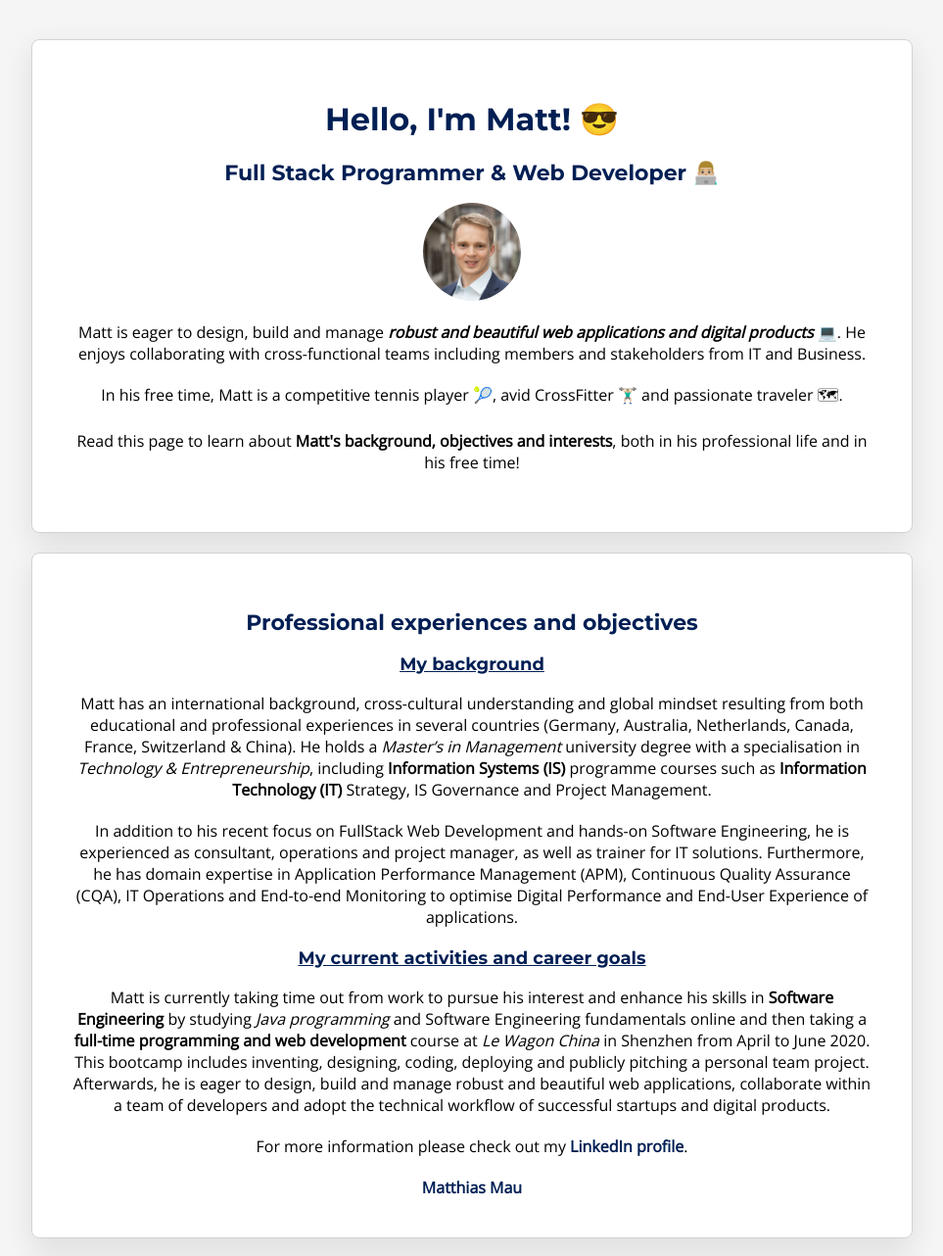
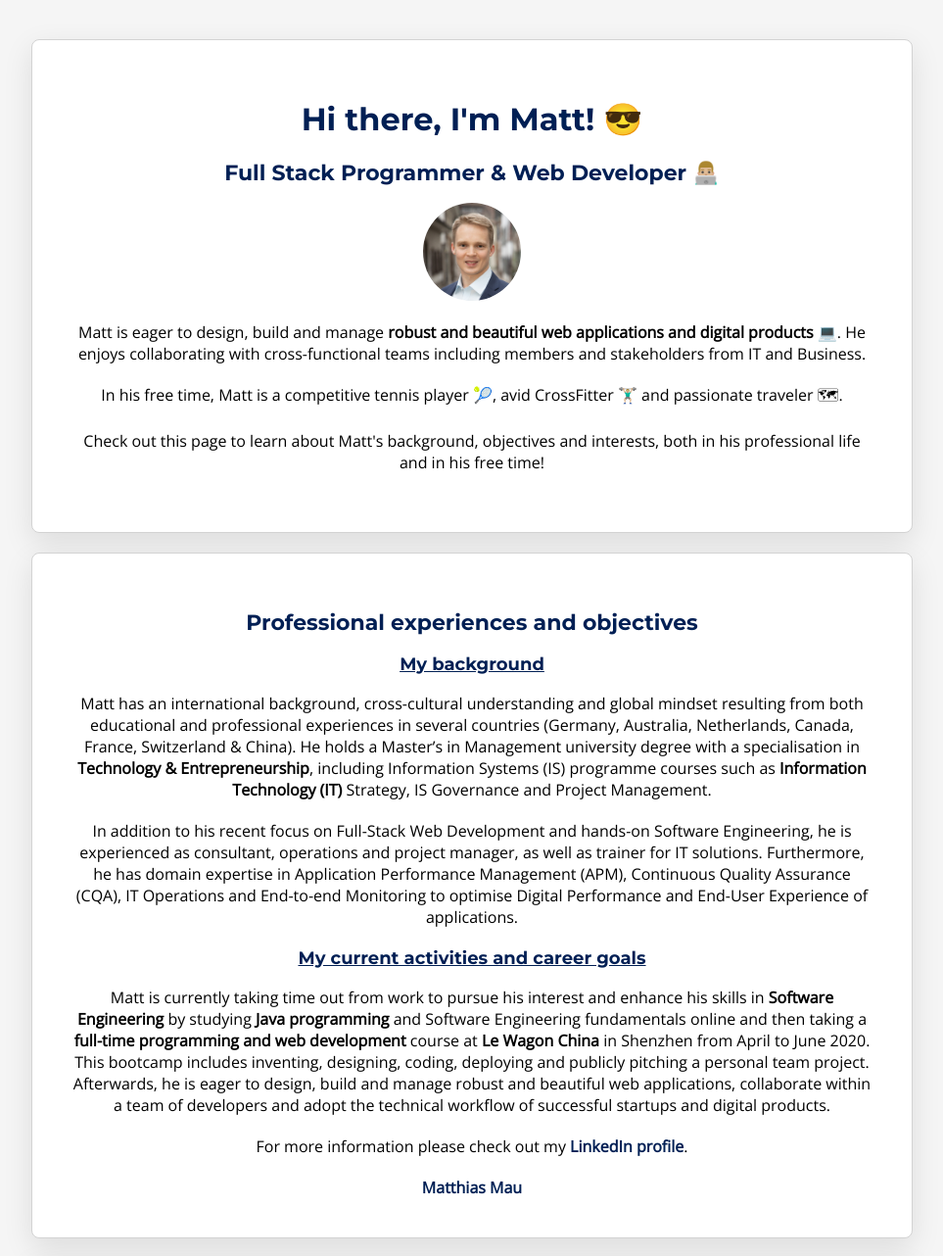
Before and after one commit to MattMau88/profile, a plain HTML site: page index.html in a window 1280 px wide. Shown: the top 1282 px of the page at 98% size, without its empty margins (158-1121 px from the left). Drawn offline with nearby package versions, Linux system fonts and the light colour scheme.

Commit message:
make my profile prettier

```diff
--- a/index.html
+++ b/index.html
@@ -3,7 +3,7 @@
 
  <head>
     <title>Matt's Profile Page</title>
-    <meta name="description" content="Personal profile page of Matt">
+    <meta name="description" content="Personal Profile Page of MattMau88">
     <meta charset="utf-8">
     <meta name="viewport" content="width=device-width, initial-scale=1">
     <link rel="stylesheet" href="style.css">
@@ -14,28 +14,28 @@
   <body>
     <div class="container">
       <div class="card-white">
-        <h1>Hello, I'm Matt! 😎 </h1>
+        <h1>Hi there, I'm Matt! 😎 </h1>
         <h2>Full Stack Programmer & Web Developer 👨🏼‍💻</h2>
           <img src="images/NoTie_Square_1000px.jpg" class="img-circle" width="100px" alt="Matthias Mau">
           <p>
-            Matt is eager to design, build and manage <strong><em>robust and beautiful web applications and digital products</em></strong> 💻.
+            Matt is eager to design, build and manage <strong>robust and beautiful web applications and digital products</strong> 💻.
             He enjoys collaborating with cross-functional teams including members and stakeholders from IT and Business.
           </p>
           <p>
             In his free time, Matt is a competitive tennis player 🎾, avid CrossFitter 🏋🏼‍♂️ and passionate traveler 🗺.
           </p>
-          <p>Read this page to learn about <b>Matt's background, objectives and interests</b>, both in his professional life and in his free time!</p>
+          <p>Check out this page to learn about Matt's background, objectives and interests, both in his professional life and in his free time!</p>
       </div>
       <div class="card-white">
          <h2 id="WorkHeader">Professional experiences and objectives</h2>
            <h3>My background</h3>
-            <p>Matt has an international background, cross-cultural understanding and global mindset resulting from both educational and professional experiences in several countries (Germany, Australia, Netherlands, Canada, France, Switzerland & China). He holds a <em>Master’s in Management</em> university degree with a specialisation in <em>Technology & Entrepreneurship</em>, including <b>Information Systems (IS)</b> programme courses such as <b>Information Technology (IT)</b> Strategy, IS Governance and Project Management.</p>
-            <p>In addition to his recent focus on FullStack Web Development and hands-on Software Engineering, he is experienced as consultant, operations and project manager, as well as trainer for IT solutions. Furthermore, he has domain expertise in Application Performance Management (APM), Continuous Quality Assurance (CQA), IT Operations and End-to-end Monitoring to optimise Digital Performance and End-User Experience of applications.</p>
+            <p>Matt has an international background, cross-cultural understanding and global mindset resulting from both educational and professional experiences in several countries (Germany, Australia, Netherlands, Canada, France, Switzerland & China). He holds a Master’s in Management university degree with a specialisation in <strong>Technology & Entrepreneurship</strong>, including Information Systems (IS) programme courses such as <b>Information Technology (IT)</b> Strategy, IS Governance and Project Management.</p>
+            <p>In addition to his recent focus on Full-Stack Web Development and hands-on Software Engineering, he is experienced as consultant, operations and project manager, as well as trainer for IT solutions. Furthermore, he has domain expertise in Application Performance Management (APM), Continuous Quality Assurance (CQA), IT Operations and End-to-end Monitoring to optimise Digital Performance and End-User Experience of applications.</p>
           <h3>My current activities and career goals</h3>
-             <p>Matt is currently taking time out from work to pursue his interest and enhance his skills in <b>Software Engineering</b> by studying <em>Java programming</em> and Software Engineering fundamentals online and then taking a <b>full-time programming and web development</b> course at <em>Le Wagon China</em> in Shenzhen from April to June 2020. This bootcamp includes inventing, designing, coding, deploying and publicly pitching a personal team project. Afterwards, he is eager to design, build and manage robust and beautiful web applications, collaborate within a team of developers and adopt the technical workflow of successful startups and digital products.</p>
-            <script type="text/javascript" src="https://platform.linkedin.com/badges/js/profile.js" async defer></script>
-            <p>For more information please check out my <a href="https://www.linkedin.com/in/matthias-mau-601b3a57/" target="blank_"> LinkedIn profile</a>.</p>
-            <div class="LI-profile-badge"  data-version="v1" data-size="large" data-locale="en_US" data-type="horizontal" data-theme="dark" data-vanity="matthias-mau-601b3a57"><a class="LI-simple-link" href='https://cn.linkedin.com/in/matthias-mau-601b3a57?trk=profile-badge'>Matthias Mau</a></div>
+             <p>Matt is currently taking time out from work to pursue his interest and enhance his skills in <strong>Software Engineering</strong> by studying <strong>Java programming</strong> and Software Engineering fundamentals online and then taking a <strong>full-time programming and web development</strong> course at <strong>Le Wagon China</strong> in Shenzhen from April to June 2020. This bootcamp includes inventing, designing, coding, deploying and publicly pitching a personal team project. Afterwards, he is eager to design, build and manage robust and beautiful web applications, collaborate within a team of developers and adopt the technical workflow of successful startups and digital products.</p>
+             <script type="text/javascript" src="https://platform.linkedin.com/badges/js/profile.js" async defer></script>
+              <p>For more information please check out my <a href="https://www.linkedin.com/in/matthias-mau-601b3a57/" target="blank_"> LinkedIn profile</a>.</p>
+              <div class="LI-profile-badge"  data-version="v1" data-size="large" data-locale="en_US" data-type="horizontal" data-theme="dark" data-vanity="matthias-mau-601b3a57"><a class="LI-simple-link" href='https://cn.linkedin.com/in/matthias-mau-601b3a57?trk=profile-badge'>Matthias Mau</a></div>
       </div>
 
       <div class="card-white">
```
Also changed, not shown: style.css (indentation only).
